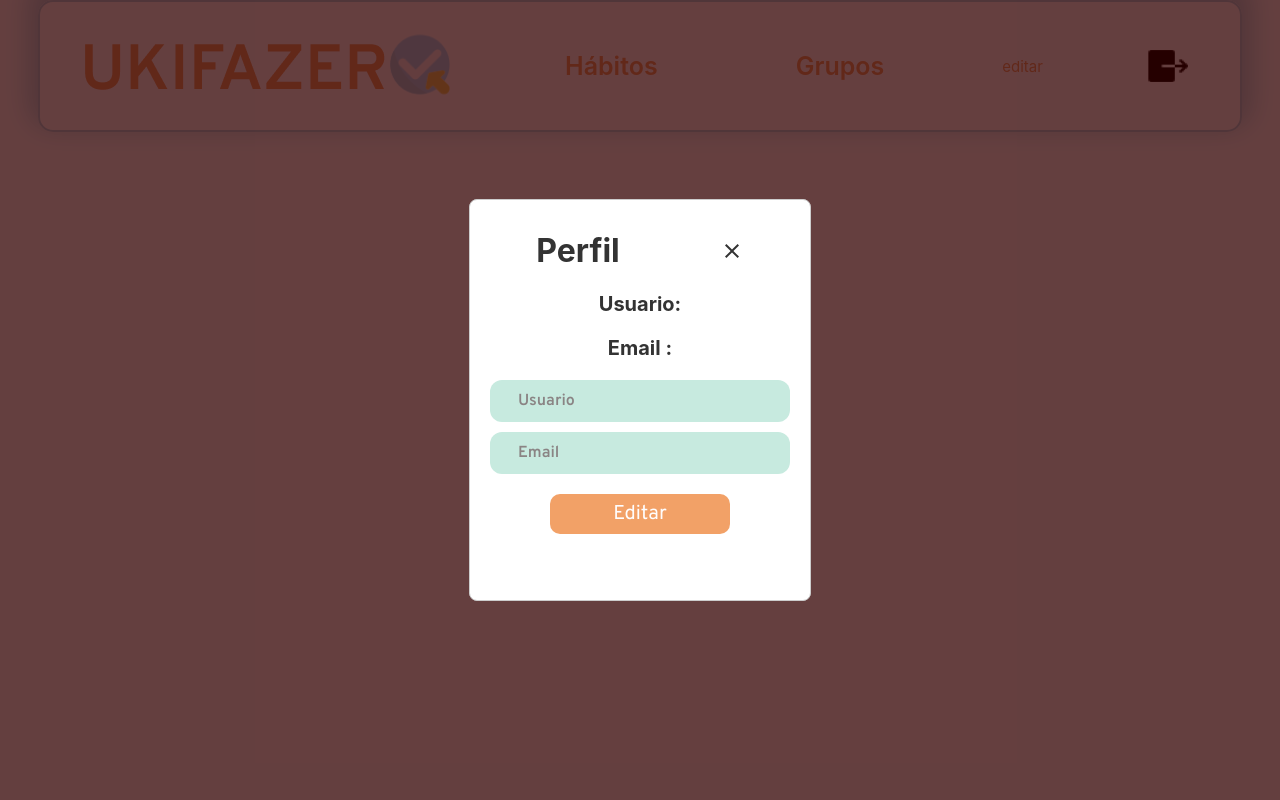
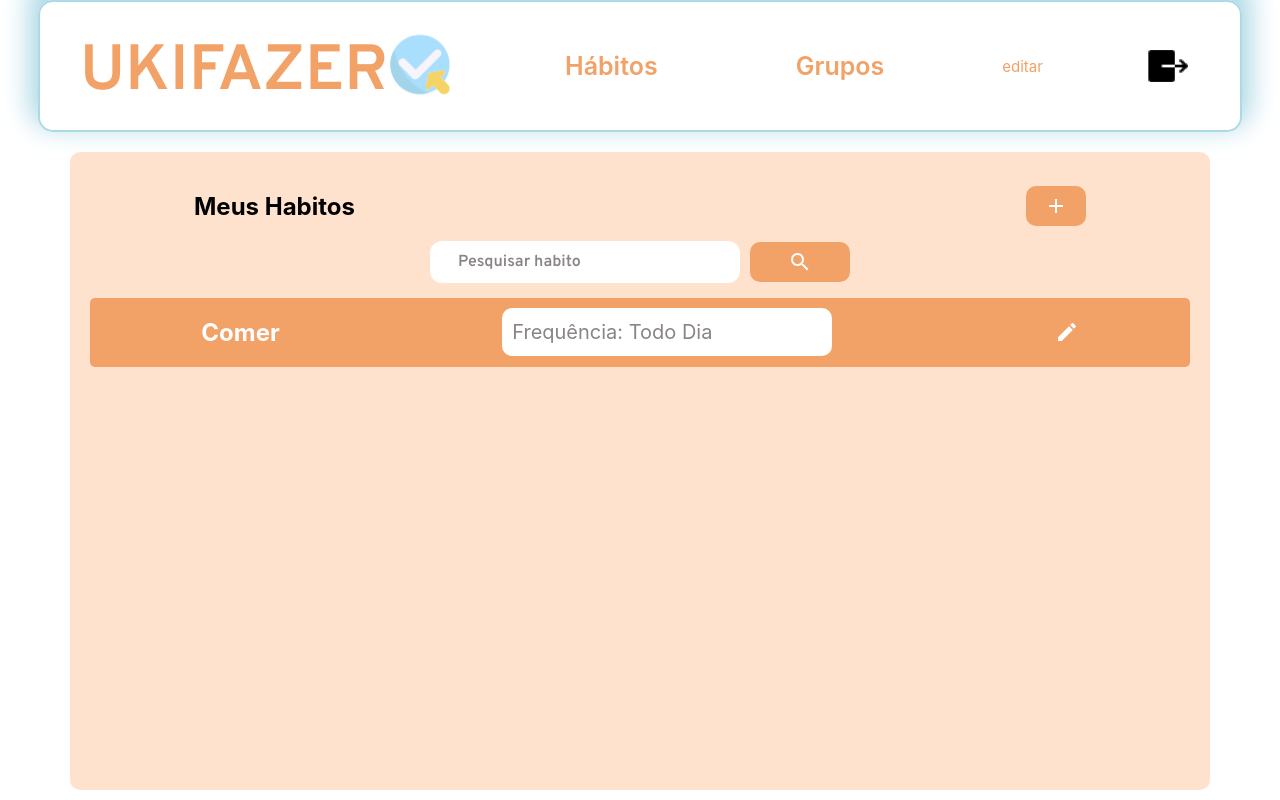
Before and after one commit to murilolmartins/app_habitos, a React (Create React App) app: page /habits in a window 1280 px wide. Built offline with nearby package versions, Linux system fonts and the light colour scheme; no server answers; sample sign-in values are in the browser's storage.

Commit message:
feat: card_habits

```diff
--- /dev/null
+++ b/src/components/HabitsCard/index.jsx
@@ -0,0 +1,39 @@
+import Container from "./style";
+import EditIcon from "@mui/icons-material/Edit";
+import { Checkbox } from "@mui/material";
+
+const HabitsCard = ({ habit }) => {
+  return (
+    <Container>
+      <header
+        onClick={() => {
+          let habit = document.querySelector(".descriptionHabit");
+          habit.classList.toggle("hidden");
+        }}
+      >
+        <h2>{habit.title}</h2>
+        <div>
+          <p>
+            Frequência: <span>{habit.frequency}</span>
+          </p>
+        </div>
+        <EditIcon></EditIcon>
+      </header>
+      <section className="descriptionHabit hidden">
+        <div>
+          <p>
+            Dificuldade: <span>{habit.difficulty}</span>
+          </p>
+        </div>
+        <div>
+          <p>
+            Categoria: <span>{habit.category}</span>
+          </p>
+        </div>
+        <Checkbox color="success" size="large" />
+      </section>
+    </Container>
+  );
+};
+
+export default HabitsCard;
--- /dev/null
+++ b/src/components/HabitsCard/style.js
@@ -0,0 +1,65 @@
+import styled from "styled-components";
+
+const Container = styled.div`
+  display: flex;
+  flex-direction: column;
+  justify-content: center;
+  align-items: center;
+  width: 100%;
+  color: white;
+
+  header {
+    display: flex;
+    justify-content: space-around;
+    align-items: center;
+    width: 100%;
+    background-color: #f2a167;
+    border-radius: 5px;
+    div {
+      color: #8a8484;
+      background: white;
+      width: 30%;
+      font-size: 20px;
+      border-radius: 10px;
+      height: 70%;
+      display: flex;
+      align-items: center;
+      p {
+        padding-left: 10px;
+        span {
+          color: 686269;
+        }
+      }
+    }
+  }
+
+  section {
+    display: flex;
+    justify-content: space-around;
+    align-items: center;
+    width: 99%;
+    background-color: #ffa96a;
+    border-radius: 5px;
+    div {
+      color: #8a8484;
+      background: white;
+      width: 30%;
+      font-size: 20px;
+      border-radius: 10px;
+      height: 70%;
+      display: flex;
+      align-items: center;
+      p {
+        padding-left: 10px;
+        span {
+          color: #eecf5f;
+        }
+      }
+    }
+  }
+  .hidden {
+    display: none;
+  }
+`;
+
+export default Container;
--- a/src/pages/Habits/index.jsx
+++ b/src/pages/Habits/index.jsx
@@ -1,16 +1,38 @@
 import DesktopHeader from "../../components/DesktopHeader";
 import MobileFooter from "../../components/MobileFooter";
 import CreateHabits from "../../components/CreateHabits";
-import Container from "./style";
-import { useState} from "react"
+import { Container, SmallContainer } from "./style";
+import { useContext, useState } from "react";
+import HabitsCard from "../../components/HabitsCard";
+import { HabitsContext } from "../../providers/IndividualsHabits";
+import SearchIcon from "@mui/icons-material/Search";
+import AddIcon from "@mui/icons-material/Add";
+import Button from "../../components/Button";
 
 const Habits = () => {
-  const [createHabitsOpen, setCreateHabitsOpen] = useState(true)
-
+  const [createHabitsOpen, setCreateHabitsOpen] = useState(false);
+  const { habits } = useContext(HabitsContext);
 
   return (
     <Container>
       <DesktopHeader isDashBoard></DesktopHeader>
+      <SmallContainer>
+        <header>
+          <div className="header">
+            <h2>Meus Habitos</h2>
+            <Button onClick={() => setCreateHabitsOpen(true)}>
+              <AddIcon></AddIcon>
+            </Button>
+          </div>
+          <div className="search">
+            <input type="text" placeholder="Pesquisar habito" />
+            <Button>
+              <SearchIcon></SearchIcon>
+            </Button>
+          </div>
+        </header>
+        <HabitsCard habit={habits}></HabitsCard>
+      </SmallContainer>
       <MobileFooter isDashboard name="habits"></MobileFooter>
       <CreateHabits setIsOpen={setCreateHabitsOpen} isOpen={createHabitsOpen} />
     </Container>
--- a/src/pages/Habits/style.js
+++ b/src/pages/Habits/style.js
@@ -1,6 +1,6 @@
 import styled from "styled-components";
 
-const Container = styled.div`
+export const Container = styled.div`
   display: flex;
   flex-direction: column;
   align-items: center;
@@ -9,4 +9,62 @@ const Container = styled.div`
   width: 100%;
 `;
 
-export default Container;
+export const SmallContainer = styled.div`
+  display: flex;
+  flex-direction: column;
+  width: 90%;
+  max-width: 1100px;
+  flex-grow: 1;
+  margin-top: 20px;
+  background: #ffe2cd;
+  padding: 20px;
+  margin-bottom: 10px;
+  border-radius: 10px;
+  .header {
+    display: flex;
+    align-items: center;
+    justify-content: center;
+    h2 {
+      flex: 0.8;
+    }
+    button {
+      width: 60px;
+      display: flex;
+      align-items: center;
+      justify-content: center;
+    }
+  }
+  .search {
+    display: flex;
+    align-items: center;
+    justify-content: center;
+    padding-bottom: 15px;
+    button {
+      width: 100px;
+      height: 40px;
+      display: flex;
+      align-items: center;
+      justify-content: center;
+    }
+    input {
+      font-family: "Overpass";
+      width: 280px;
+      height: 40px;
+      background: white;
+      border: none;
+      border-radius: 12px;
+      padding-left: 28px;
+      font-size: 16px;
+      margin-right: 10px;
+      ::placeholder {
+        color: #8a8484;
+        font-weight: 700;
+      }
+      :focus {
+        outline: 2px solid black;
+      }
+      @media (min-width: 768px) {
+      }
+    }
+  }
+`;
--- a/src/providers/IndividualsHabits/index.jsx
+++ b/src/providers/IndividualsHabits/index.jsx
@@ -3,7 +3,6 @@ import { toast } from "react-toastify";
 import api from "../../services/api";
 import { AuthContext } from "../Auth";
 import { UserContext } from "../User";
-
 
 export const HabitsContext = createContext();
 
@@ -13,10 +12,10 @@ const HabitsProvider = ({ children }) => {
   const { id } = useContext(UserContext);
 
   const [habits, setHabits] = useState({
-    title: "",
-    category: "",
-    difficulty: "",
-    frequency: "",
+    title: "Comer",
+    category: "Saude",
+    difficulty: "Facil",
+    frequency: "Todo Dia",
     achieved: "",
     how_much_achieved: "",
     user: "",
@@ -26,7 +25,7 @@ const HabitsProvider = ({ children }) => {
     api
       .post(
         "habits/",
-        { ...data, user:id },
+        { ...data, user: id },
         {
           headers: {
             Authorization: `Bearer ${token}`,
@@ -43,7 +42,7 @@ const HabitsProvider = ({ children }) => {
   };
 
   return (
-    <HabitsContext.Provider value={{createHabits }}>
+    <HabitsContext.Provider value={{ createHabits, habits }}>
       {children}
     </HabitsContext.Provider>
   );
--- a/src/providers/User/index.jsx
+++ b/src/providers/User/index.jsx
@@ -8,7 +8,7 @@ export const UserContext = createContext();
 
 const UserProvider = ({ children }) => {
   const { token } = useContext(AuthContext);
-  const [userModalOpen, setUserModalOpen] = useState(true);
+  const [userModalOpen, setUserModalOpen] = useState(false);
   const [user, setUser] = useState({});
   const [id, setId] = useState(0);
 
```
